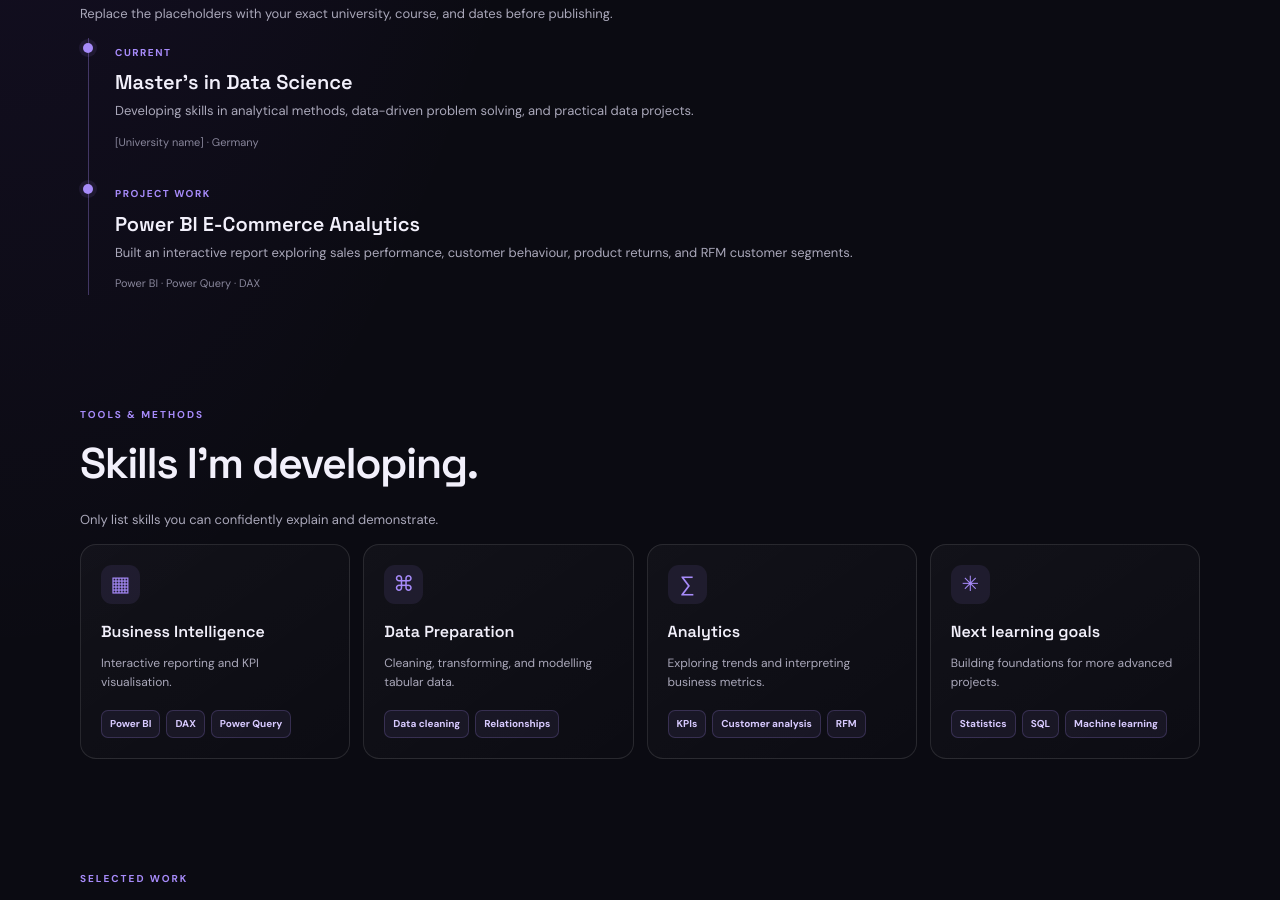
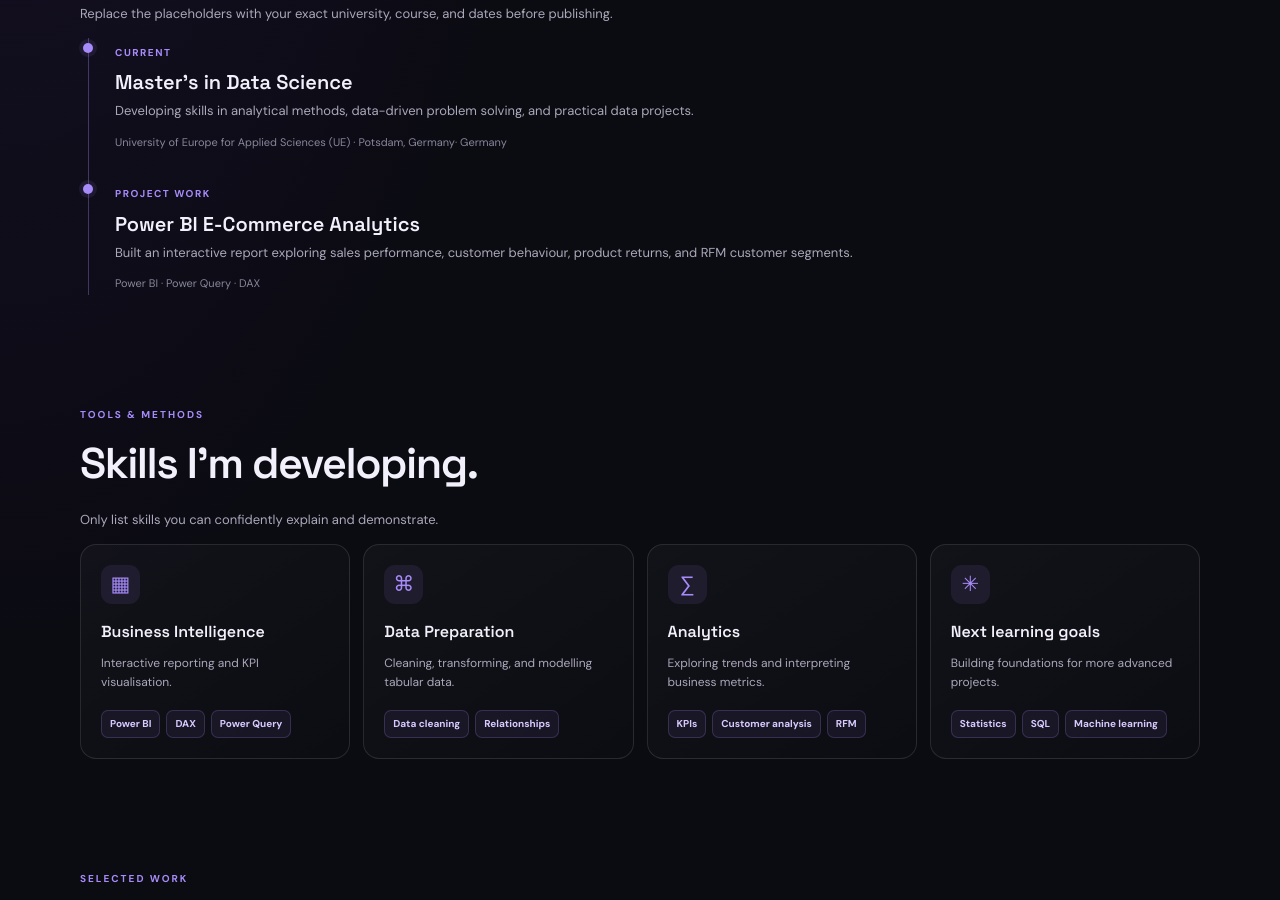
Before and after one commit to stenalrodrigues/stenalrodrigues.github.io, a plain HTML site: page index.html in a window 1280 px wide. Shown: the part 1408-2308 px from the top of the page. Drawn offline with Linux system fonts and the light colour scheme.

Commit message:
Update index.html

```diff
--- a/index.html
+++ b/index.html
@@ -20,7 +20,7 @@
 <aside class="profile"><div class="avatar">DS</div><p class="eyebrow">CURIOUS BY NATURE</p><h2>Learn · Build · Improve</h2><p>Practical projects, clear thinking, and continuous learning.</p><div class="tags"><span>Power BI</span><span>Statistics</span><span>SQL*</span></div><small class="note">*Keep only tools you are ready to discuss.</small></aside>
 </section>
 <section class="section wrap" id="about"><p class="eyebrow">ABOUT ME</p><h2>Curiosity meets practical problem-solving.</h2><div class="two-col"><p class="lead">I am building a strong foundation in data science through hands-on projects. My goal is to understand data, ask useful questions, and present findings in a way that supports better decisions.</p><div class="steps"><p><b>01 · Explore</b><br>Understand the dataset and identify meaningful questions.</p><p><b>02 · Analyse</b><br>Prepare data, calculate metrics, and look for patterns.</p><p><b>03 · Communicate</b><br>Present results clearly and explain their limitations.</p></div></div></section>
-<section class="section wrap" id="journey"><p class="eyebrow">MY JOURNEY</p><h2>Learning through projects.</h2><p class="muted">Replace the placeholders with your exact university, course, and dates before publishing.</p><div class="timeline"><article><small>CURRENT</small><h3>Master's in Data Science</h3><p>Developing skills in analytical methods, data-driven problem solving, and practical data projects.</p><span>[University name] · Germany</span></article><article><small>PROJECT WORK</small><h3>Power BI E-Commerce Analytics</h3><p>Built an interactive report exploring sales performance, customer behaviour, product returns, and RFM customer segments.</p><span>Power BI · Power Query · DAX</span></article></div></section>
+<section class="section wrap" id="journey"><p class="eyebrow">MY JOURNEY</p><h2>Learning through projects.</h2><p class="muted">Replace the placeholders with your exact university, course, and dates before publishing.</p><div class="timeline"><article><small>CURRENT</small><h3>Master's in Data Science</h3><p>Developing skills in analytical methods, data-driven problem solving, and practical data projects.</p><span>University of Europe for Applied Sciences (UE) · Potsdam, Germany· Germany</span></article><article><small>PROJECT WORK</small><h3>Power BI E-Commerce Analytics</h3><p>Built an interactive report exploring sales performance, customer behaviour, product returns, and RFM customer segments.</p><span>Power BI · Power Query · DAX</span></article></div></section>
 <section class="section wrap" id="skills"><p class="eyebrow">TOOLS & METHODS</p><h2>Skills I'm developing.</h2><p class="muted">Only list skills you can confidently explain and demonstrate.</p><div class="cards">
 <article class="card"><div class="symbol">▦</div><h3>Business Intelligence</h3><p>Interactive reporting and KPI visualisation.</p><div class="tags"><span>Power BI</span><span>DAX</span><span>Power Query</span></div></article>
 <article class="card"><div class="symbol">⌘</div><h3>Data Preparation</h3><p>Cleaning, transforming, and modelling tabular data.</p><div class="tags"><span>Data cleaning</span><span>Relationships</span></div></article>
```
